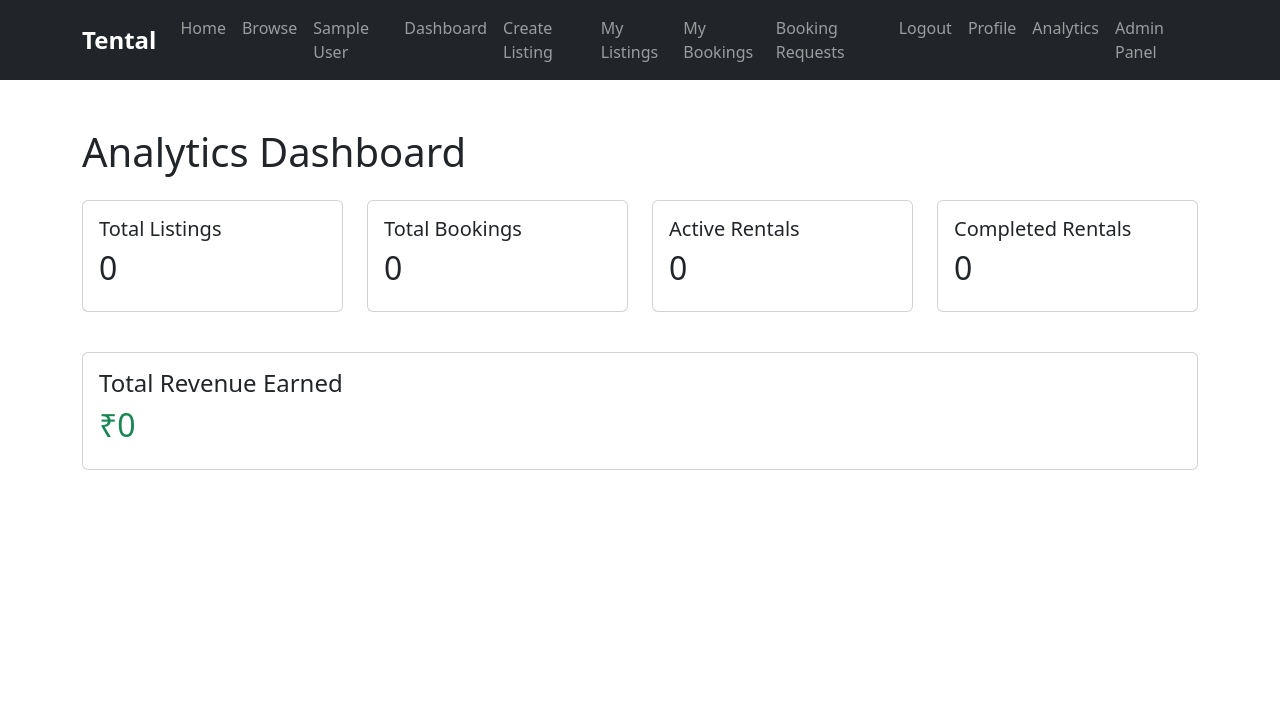
After one commit to kaif5haikh/TenTal, a Flask app: page /analytics in a window 1280 px wide. The commit adds this page. Shown: the top 710 px of the page. Run offline with Flask 3, Linux system fonts and the light colour scheme; the visitor is signed in with stand-in values (Sample User, id 1); data that the repository does not hold is empty.

Commit message:
added analytics route and before managin files and all

```diff
--- a/app.py
+++ b/app.py
@@ -1,8 +1,6 @@
 from flask import Flask
 from dotenv import load_dotenv
 import os
-
-
 
 from extensions import db, login_manager
 from routes.main import main
--- a/routes/main.py
+++ b/routes/main.py
@@ -854,3 +854,49 @@ def add_review(booking_id):
     return redirect(
         url_for("main.my_bookings")
     )
+
+@main.route("/analytics")
+@login_required
+def analytics():
+
+    listings = RentalItem.query.filter_by(
+        user_id=current_user.id
+    ).all()
+
+    total_listings = len(listings)
+
+    listing_ids = [
+        listing.id
+        for listing in listings
+    ]
+
+    bookings = Booking.query.filter(
+        Booking.rental_item_id.in_(listing_ids)
+    ).all()
+
+    total_bookings = len(bookings)
+
+    active_rentals = sum(
+        1 for booking in bookings
+        if booking.status == "active"
+    )
+
+    completed_rentals = sum(
+        1 for booking in bookings
+        if booking.status == "completed"
+    )
+
+    total_revenue = sum(
+        booking.total_price
+        for booking in bookings
+        if booking.status == "completed"
+    )
+
+    return render_template(
+        "analytics.html",
+        total_listings=total_listings,
+        total_bookings=total_bookings,
+        active_rentals=active_rentals,
+        completed_rentals=completed_rentals,
+        total_revenue=total_revenue
+    )
--- /dev/null
+++ b/templates/analytics.html
@@ -0,0 +1,53 @@
+{% extends "base.html" %} {% block content %}
+
+<div class="container mt-5">
+  <h1 class="mb-4">Analytics Dashboard</h1>
+
+  <div class="row">
+    <div class="col-md-3 mb-3">
+      <div class="card">
+        <div class="card-body">
+          <h5>Total Listings</h5>
+          <h2>{{ total_listings }}</h2>
+        </div>
+      </div>
+    </div>
+
+    <div class="col-md-3 mb-3">
+      <div class="card">
+        <div class="card-body">
+          <h5>Total Bookings</h5>
+          <h2>{{ total_bookings }}</h2>
+        </div>
+      </div>
+    </div>
+
+    <div class="col-md-3 mb-3">
+      <div class="card">
+        <div class="card-body">
+          <h5>Active Rentals</h5>
+          <h2>{{ active_rentals }}</h2>
+        </div>
+      </div>
+    </div>
+
+    <div class="col-md-3 mb-3">
+      <div class="card">
+        <div class="card-body">
+          <h5>Completed Rentals</h5>
+          <h2>{{ completed_rentals }}</h2>
+        </div>
+      </div>
+    </div>
+  </div>
+
+  <div class="card mt-4">
+    <div class="card-body">
+      <h4>Total Revenue Earned</h4>
+
+      <h2 class="text-success">₹{{ total_revenue }}</h2>
+    </div>
+  </div>
+</div>
+
+{% endblock %}
--- a/templates/base.html
+++ b/templates/base.html
@@ -46,6 +46,11 @@
           </a>
           <a class="nav-link" href="{{ url_for('auth.logout') }}"> Logout </a>
           <a class="nav-link" href="{{ url_for('main.profile') }}"> Profile </a>
+          <li class="nav-item">
+            <a class="nav-link" href="{{ url_for('main.analytics') }}">
+              Analytics
+            </a>
+          </li>
           {% if current_user.is_authenticated and current_user.is_admin %}
 
           <a class="nav-link" href="{{ url_for('main.admin_dashboard') }}">
```
